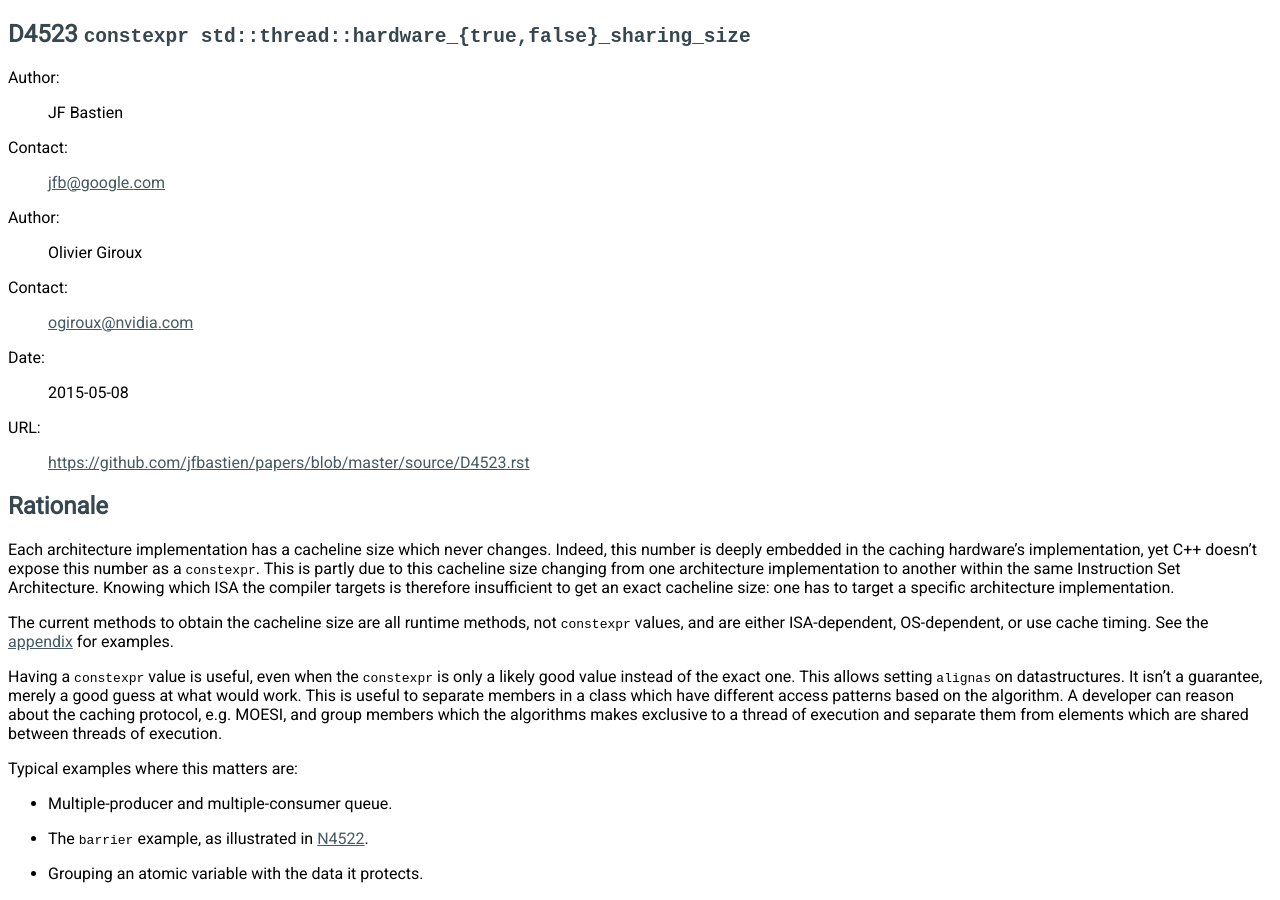
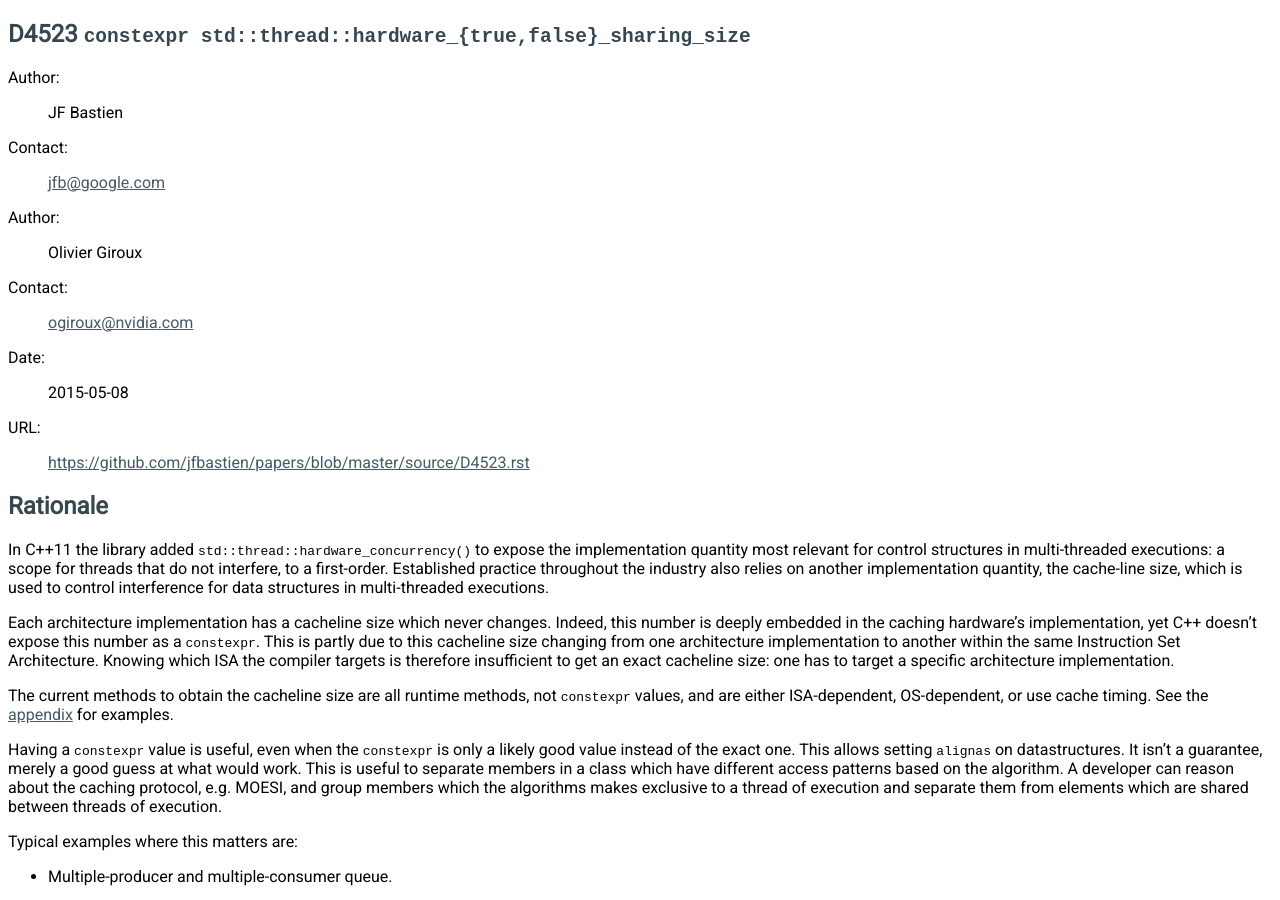
Before and after one commit to jfbastien/papers, a Sphinx documentation site: the page built from source/D4523.rst, in a window 1280 px wide and 900 px high. Built offline with Sphinx 7.4.7, drawn with Linux system fonts in a browser that asks for light colours.

Commit message:
Update D4523.rst

```diff
--- a/source/D4523.rst
+++ b/source/D4523.rst
@@ -14,6 +14,13 @@
 ---------
 Rationale
 ---------
+
+In C++11 the library added ``std::thread::hardware_concurrency()`` to expose the
+implementation quantity most relevant for control structures in multi-threaded
+executions: a scope for threads that do not interfere, to a first-order. Established
+practice throughout the industry also relies on another implementation quantity, the
+cache-line size, which is used to control interference for data structures in
+multi-threaded executions.
 
 Each architecture implementation has a cacheline size which never
 changes. Indeed, this number is deeply embedded in the caching hardware's
```
